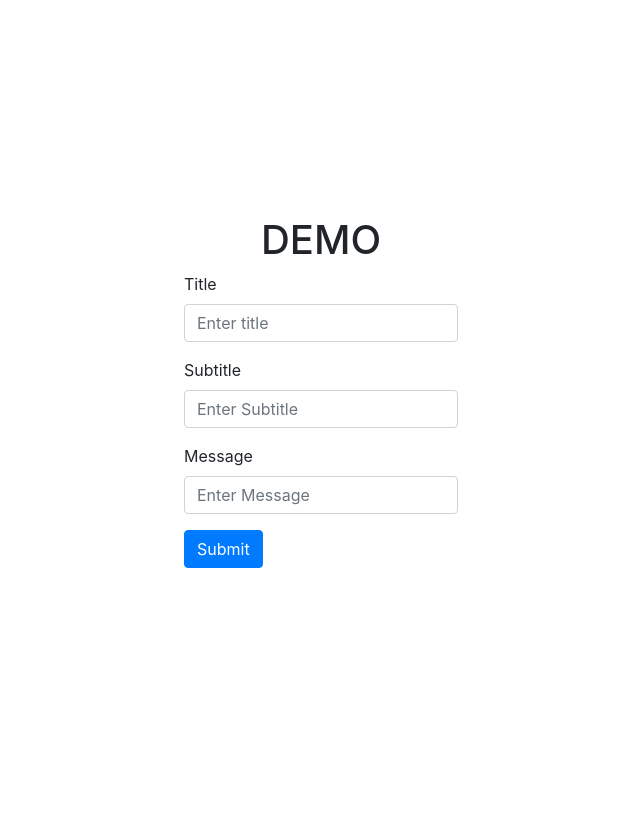
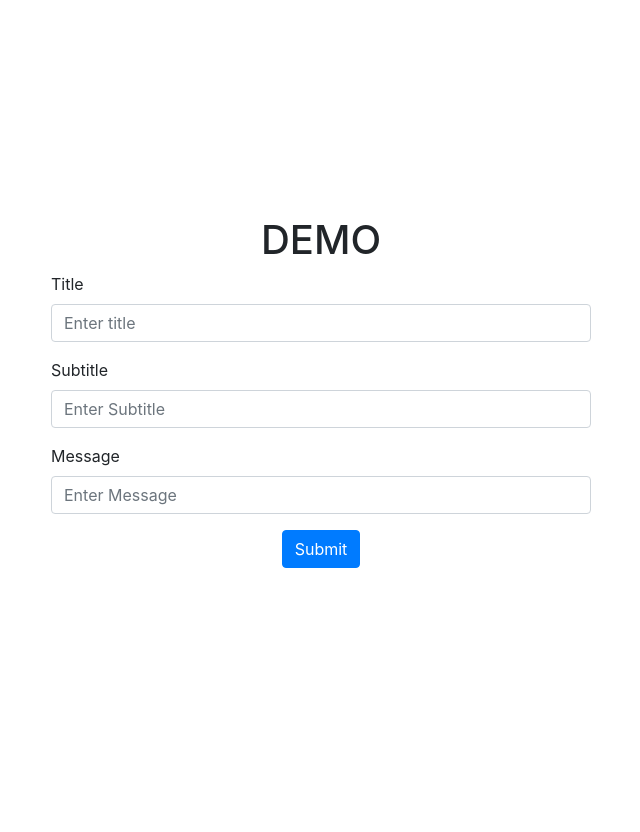
Before and after one commit to darrylbalderas/test-message-detector, a Flask app: page / in a window 1280 px wide. Shown: the whole page, without its empty margins (319-959 px from the left). Run offline with Flask 2, Linux system fonts and the light colour scheme; some libraries are stand-ins or nearby versions.

Commit message:
Fix input element size
Signed-off-by: Darryl-Balderas <darryl.balderas@ibm.com>

```diff
--- a/api/templates/index.html
+++ b/api/templates/index.html
@@ -14,12 +14,13 @@
         <div class="row">
             <div class="col">
             </div>
-            <div class="col-10">
+            <div class="col-6">
                 <div class="row justify-content-md-center">
                     <h1>DEMO</h1>
                 </div>
                 <div class="row justify-content-md-center">
-                    <form class="form-horizontal" action="{{url_for('check_message')}}" method="post">
+                    <div class="container">
+                        <form action="{{url_for('check_message')}}" method="post">
                             <div class="form-group">
                                 <label for="title">Title</label>
                                 <input type="text" class="form-control" id="title" name="title"
@@ -35,8 +36,11 @@
                                 <input type="text" class="form-control" id="message" name="message"
                                        placeholder="Enter Message">
                             </div>
+                            <div class="row justify-content-md-center">
                             <button type="submit" class="btn btn-primary">Submit</button>
+                            </div>
                         </form>
+                    </div>
                 </div>
                 <div class="row justify-content-md-center">
                     {% with messages = get_flashed_messages(with_categories=true) %}
@@ -63,8 +67,8 @@
         </div>
     </div>
 </div>
-</body>
 <script src="https://stackpath.bootstrapcdn.com/bootstrap/4.1.3/js/bootstrap.min.js"
         integrity="sha384-ChfqqxuZUCnJSK3+MXmPNIyE6ZbWh2IMqE241rYiqJxyMiZ6OW/JmZQ5stwEULTy"
         crossorigin="anonymous"></script>
+</body>
 </html>
```
Lines whose indentation alone changed are shown as unchanged.
